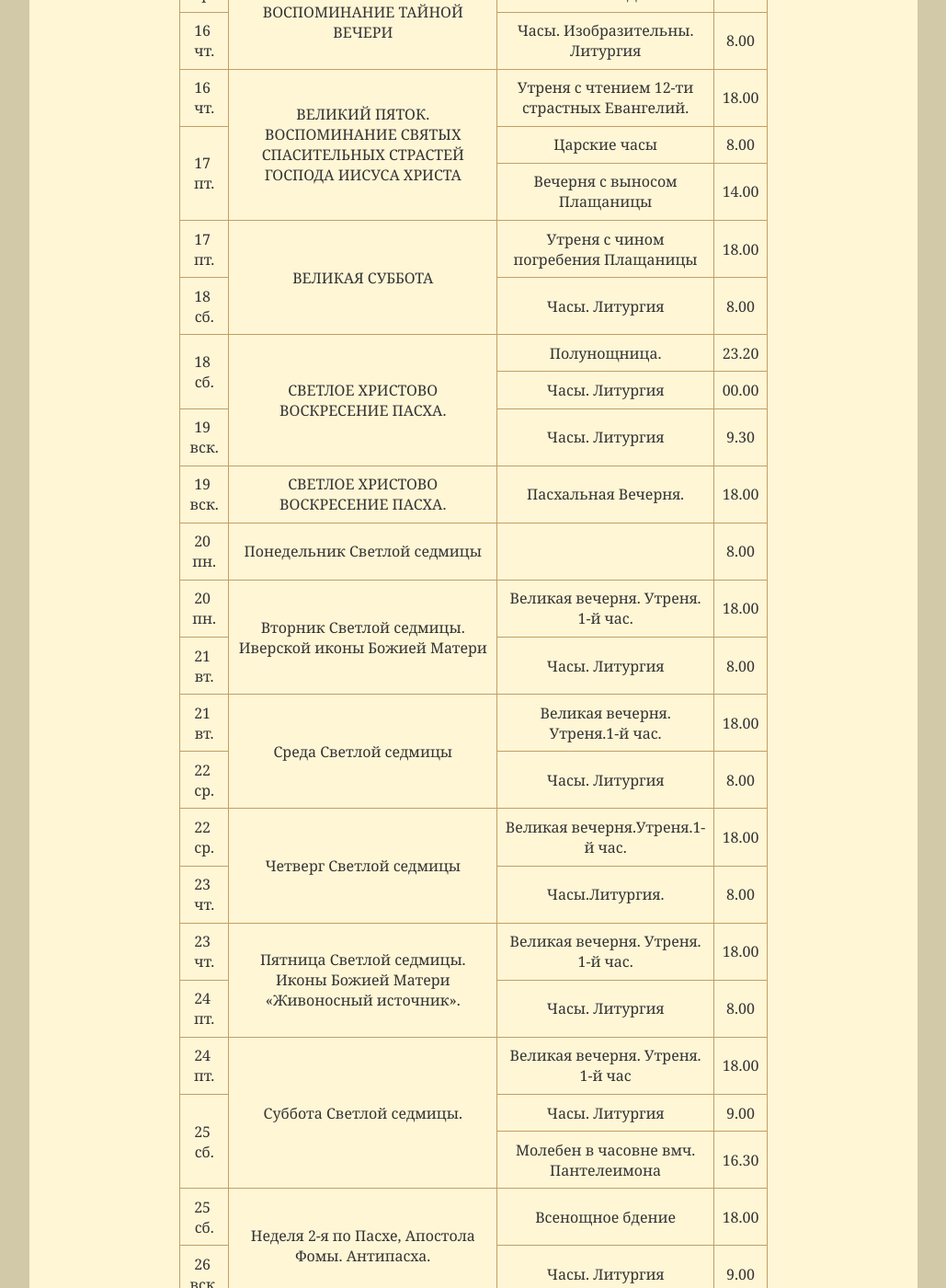
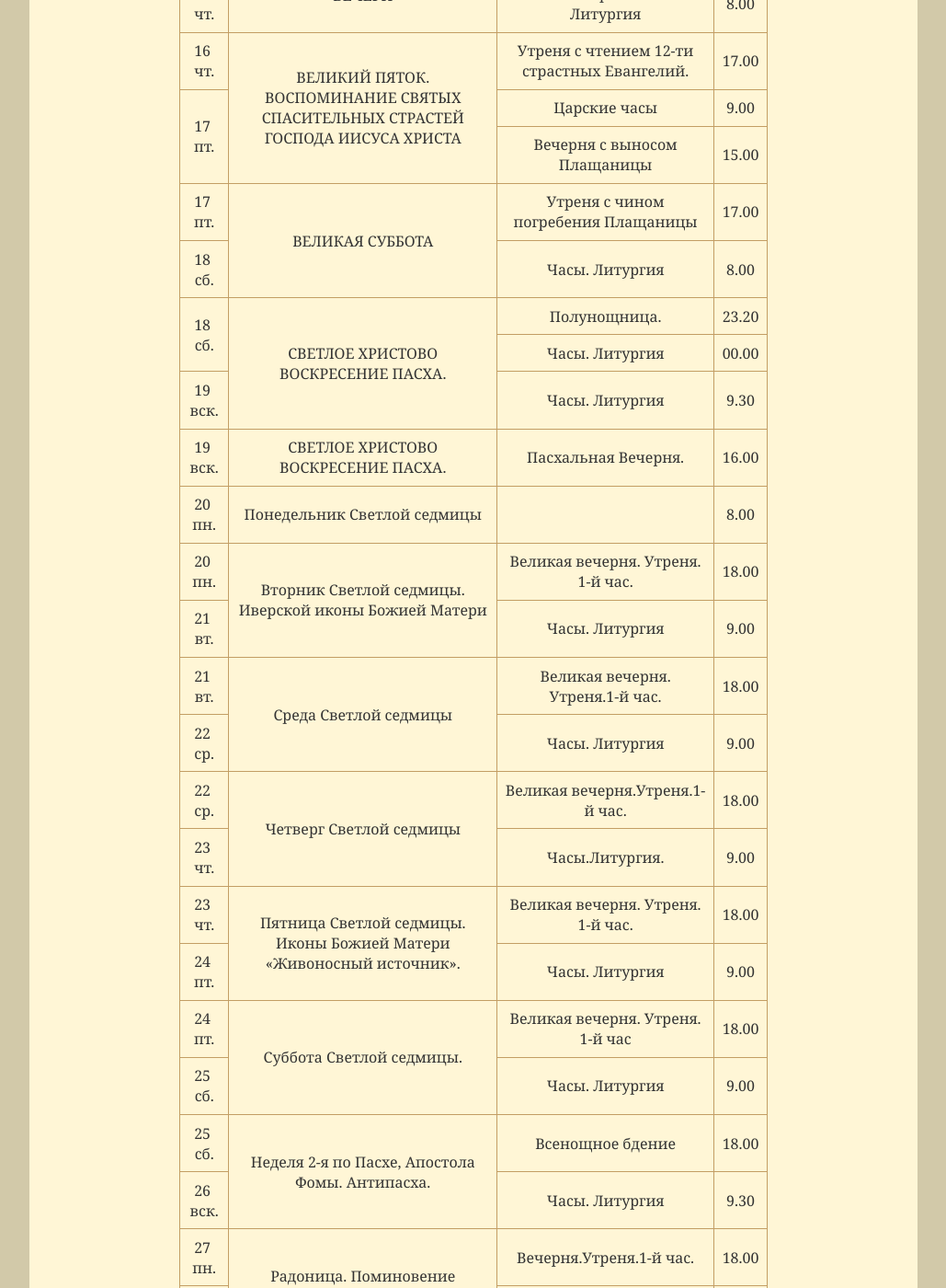
Before and after one commit to hramotradnoe/hramotradnoe.github.io, a Jekyll site: the page built from schedule/index.html, in a window 1280 px wide and 1400 px high, scrolled down 2067 px. Shown: the whole window at 92% size, without its empty margins (125-1154 px from the left). Built offline with Jekyll 4.4.1, drawn with Linux system fonts in a browser that asks for light colours; some of the changed text lies outside the part shown.

Commit message:
Update schedule.yml

```diff
--- a/_data/schedule.yml
+++ b/_data/schedule.yml
@@ -1,5 +1,5 @@
 period: Апрель 2020
-link: "https://docs.google.com/document/d/1s37vpYtDbJM4FSW71uf0zuNeFQjGtAxC3B45s7vtqIw/edit?usp=sharing"
+link: "https://docs.google.com/document/d/1dPEnXWt3N8KV7uitjuTPwD8DbUhA1ABpwB6s8i_CRYE/edit?usp=sharing"
 timetable:
  - description : "Четверток Великого канона"
    services    :
@@ -22,9 +22,6 @@ timetable:
       - day   : 4&nbsp; сб.
         time  : '9.00'
         title : "Часы Литургия "
-      - day   : 4&nbsp; сб.
-        time  : '16.30'
-        title : "Молебен в часовне вмч. Пантелеимона"
  - description : "Неделя 5-я Великого поста, Прп. Марии Египетской"
    services    :
       - day   : 4&nbsp; сб.
@@ -99,18 +96,18 @@ timetable:
  - description : "ВЕЛИКИЙ ПЯТОК. ВОСПОМИНАНИЕ СВЯТЫХ СПАСИТЕЛЬНЫХ СТРАСТЕЙ ГОСПОДА ИИСУСА ХРИСТА"
    services    :
       - day   : 16&nbsp; чт.
-        time  : '18.00'
+        time  : '17.00'
         title : "Утреня с чтением 12-ти страстных Евангелий."
       - day   : 17&nbsp; пт.
-        time  : '8.00'
+        time  : '9.00'
         title : "Царские часы "
       - day   : 17&nbsp; пт.
-        time  : '14.00'
+        time  : '15.00'
         title : "Вечерня с выносом Плащаницы"
  - description : "ВЕЛИКАЯ СУББОТА "
    services    :
       - day   : 17&nbsp; пт.
-        time  : '18.00'
+        time  : '17.00'
         title : "Утреня с чином погребения Плащаницы"
       - day   : 18&nbsp; сб.
         time  : '8.00'
@@ -129,7 +126,7 @@ timetable:
  - description : "СВЕТЛОЕ ХРИСТОВО ВОСКРЕСЕНИЕ ПАСХА."
    services    :
       - day   : 19&nbsp; вск.
-        time  : '18.00'
+        time  : '16.00'
         title : "Пасхальная Вечерня."
  - description : "Понедельник Светлой седмицы"
    services    :
@@ -141,7 +138,7 @@ timetable:
         time  : '18.00'
         title : "Великая вечерня. Утреня. 1-й час."
       - day   : 21&nbsp; вт.
-        time  : '8.00'
+        time  : '9.00'
         title : "Часы. Литургия"
  - description : "Среда Светлой седмицы"
    services    :
@@ -149,7 +146,7 @@ timetable:
         time  : '18.00'
         title : "Великая вечерня. Утреня.1-й час."
       - day   : 22&nbsp; ср.
-        time  : '8.00'
+        time  : '9.00'
         title : "Часы. Литургия"
  - description : "Четверг Светлой седмицы"
    services    :
@@ -157,7 +154,7 @@ timetable:
         time  : '18.00'
         title : "Великая вечерня.Утреня.1-й час."
       - day   : 23&nbsp; чт.
-        time  : '8.00'
+        time  : '9.00'
         title : "Часы.Литургия."
  - description : "Пятница Светлой седмицы. Иконы Божией Матери «Живоносный источник»."
    services    :
@@ -165,7 +162,7 @@ timetable:
         time  : '18.00'
         title : "Великая вечерня.  Утреня. 1-й час."
       - day   : 24&nbsp; пт.
-        time  : '8.00'
+        time  : '9.00'
         title : "Часы.  Литургия"
  - description : "Суббота Светлой седмицы."
    services    :
@@ -175,16 +172,13 @@ timetable:
       - day   : 25&nbsp; сб.
         time  : '9.00'
         title : "Часы. Литургия"
-      - day   : 25&nbsp; сб.
-        time  : '16.30'
-        title : "Молебен в часовне вмч. Пантелеимона"
  - description : "Неделя 2-я по Пасхе, Апостола Фомы. Антипасха."
    services    :
       - day   : 25&nbsp; сб.
         time  : '18.00'
         title : "Всенощное бдение"
       - day   : 26&nbsp; вск.
-        time  : '9.00'
+        time  : '9.30'
         title : "Часы. Литургия"
  - description : "Радоница. Поминовение усопших"
    services    :
```
